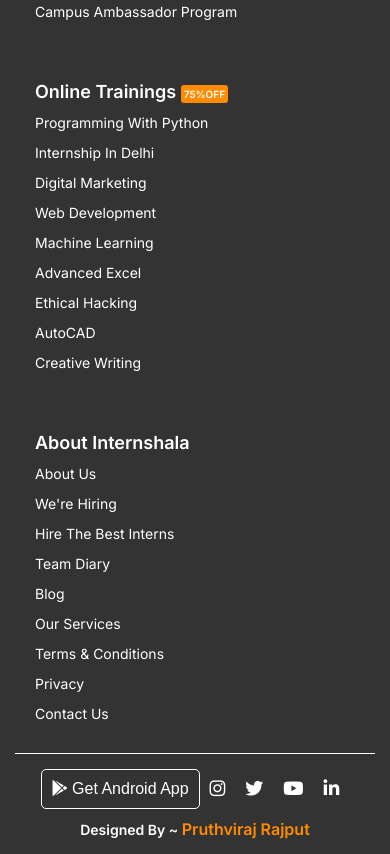
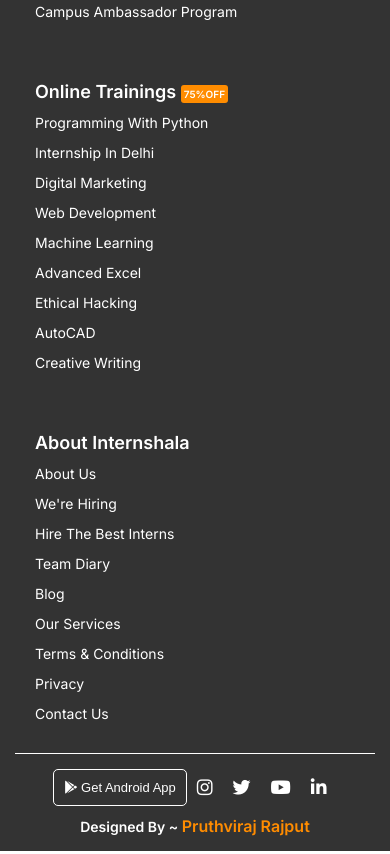
Before and after one commit to pruthvi7384/internshala-clone, a plain HTML site: page index.html in a window 390 px wide. Shown: the part 5135-5989 px from the top of the page. Drawn offline with Linux system fonts and the light colour scheme.

Commit message:
internshala-clone

```diff
--- a/style/style.css
+++ b/style/style.css
@@ -419,5 +419,8 @@ body{
         .nav_menu-show{
             display: initial;
         }
+        .footer .developer .app_info button{
+            font-size:13px;
+        }
     }
 /* =====X==Responsiveness==X===== */
```
